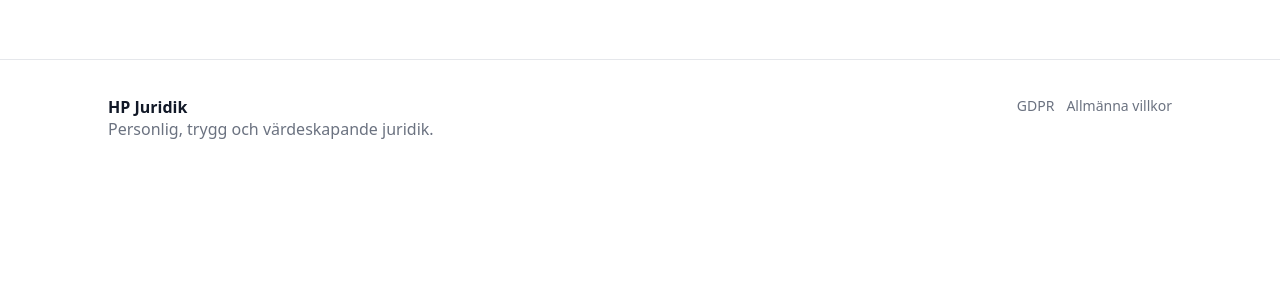
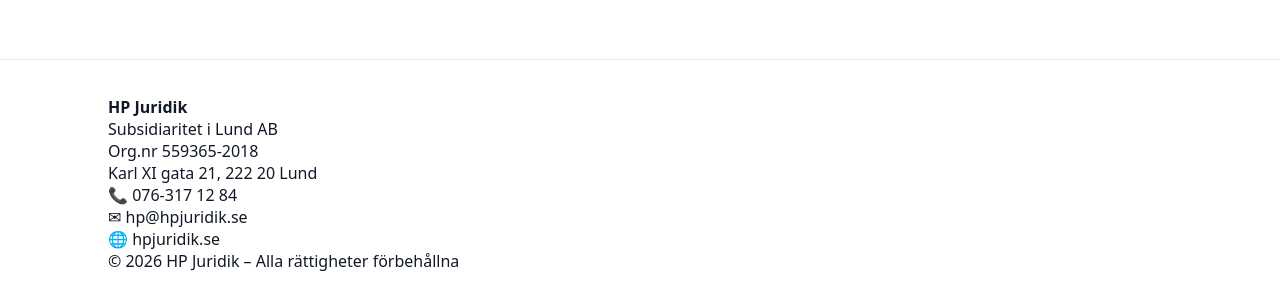
Before and after one commit to optiphyswe-cyber/hpjuridik-web, a FastAPI app: page / in a window 1280 px wide. Shown: the part 640-948 px from the top of the page. Before the commit the page ends 779 px from the top, so only its background shows below. Run offline with FastAPI, Linux system fonts and the light colour scheme.

Commit message:
Update footer.html

```diff
--- a/app/templates/partials/footer.html
+++ b/app/templates/partials/footer.html
@@ -1,13 +1,24 @@
 <footer class="footer">
-  <div class="container footer-inner">
-    <div>
-      <strong>HP Juridik</strong><br />
-      <span class="muted">Personlig, trygg och värdeskapande juridik.</span>
+    <div class="container">
+        <div class="footer-content">
+
+            <div>
+                <strong>HP Juridik</strong><br>
+                Subsidiaritet i Lund AB<br>
+                Org.nr 559365-2018<br>
+                Karl XI gata 21, 222 20 Lund
+            </div>
+
+            <div>
+                📞 076-317 12 84<br>
+                ✉ hp@hpjuridik.se<br>
+                🌐 hpjuridik.se
+            </div>
+
+        </div>
+
+        <div class="footer-bottom">
+            © {{ 2026 }} HP Juridik – Alla rättigheter förbehållna
+        </div>
     </div>
-
-    <div class="footer-links">
-      <a href="/gdpr">GDPR</a>
-      <a href="/allmanna-villkor">Allmänna villkor</a>
-    </div>
-  </div>
 </footer>
```
